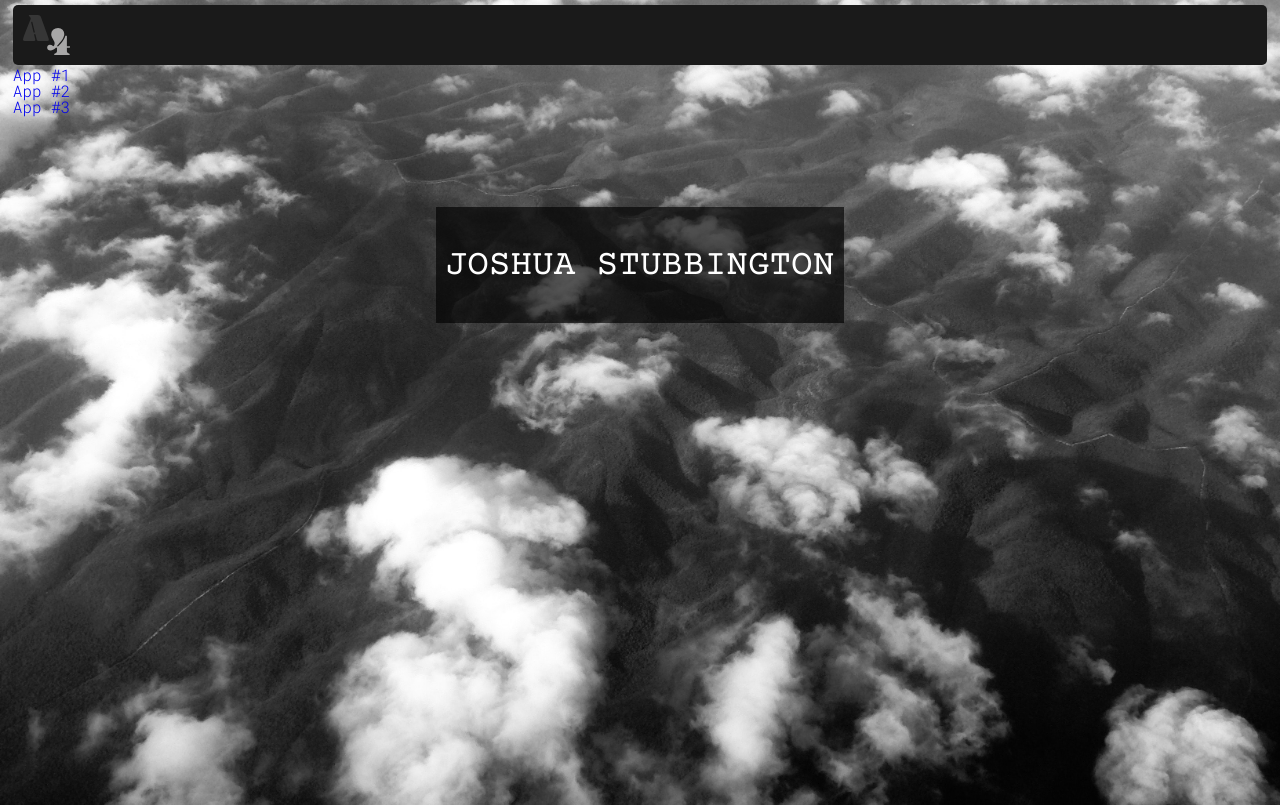
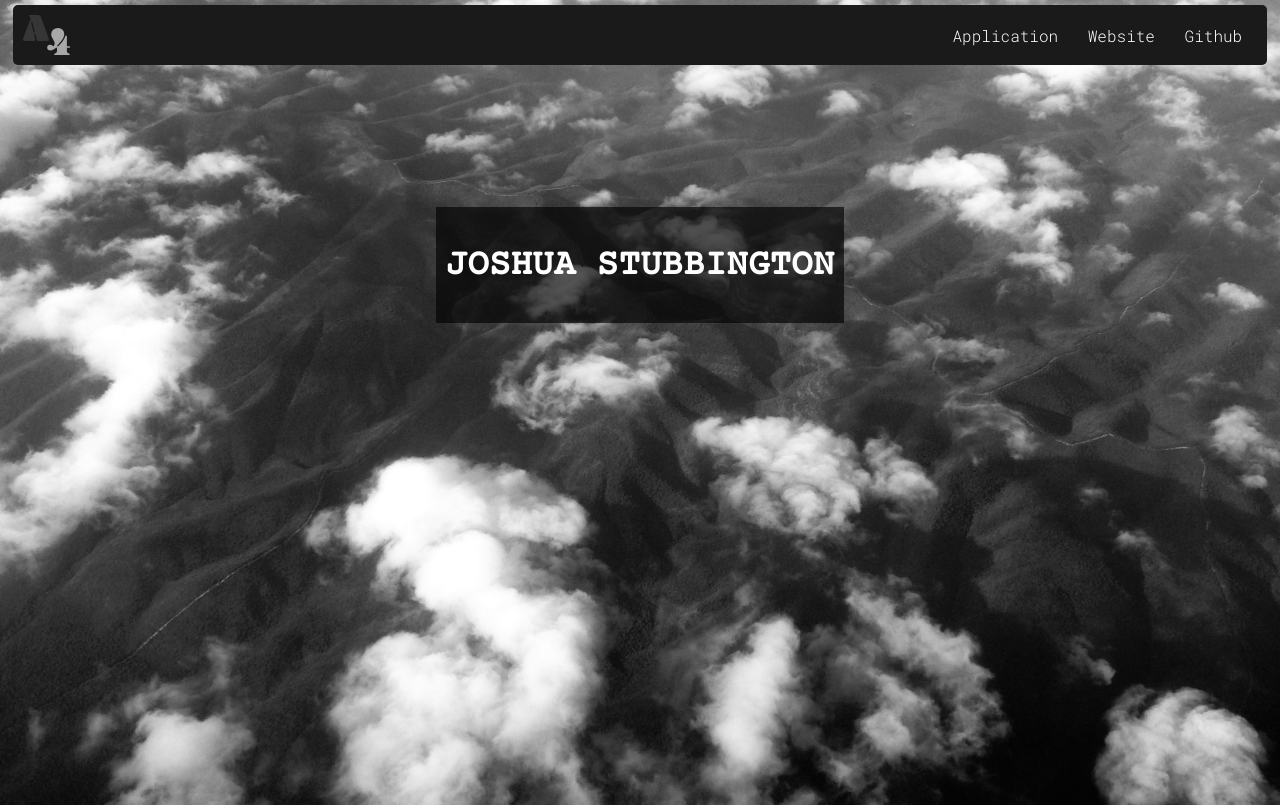
Before and after one commit to ayfor/portfolio, a plain HTML site: page index.html in a window 1280 px wide. Drawn offline with nearby package versions, Linux system fonts and the light colour scheme.

Commit message:
fixed nav links and added hover styling

```diff
--- a/assets/css/style.css
+++ b/assets/css/style.css
@@ -16,18 +16,31 @@ body{
 }
 
 nav{
-    justify-content: space-around;
+    margin-left: 1%;
+    margin-right: 1%;
+    margin-top:5px;
+
+    display: flex;
+    justify-content: space-between;
     align-items: center;
     background-color: #1A1A1A;
     height: 60px;
     width: 98%;
     border-radius: 5px;
-    margin: auto;
-    margin-top: 5px;
+
 }
 
 a{
     text-decoration: none;
+    color: white;
+}
+
+a:hover{
+ color: #FA5F1A;
+}
+
+ul, li, .logo, .nav-links {
+    display: inline;
 }
 
 header{
@@ -40,15 +53,18 @@ header{
 
 }
 
+li{
+    padding: 10px;
+}
+
 .logo{
-    display: inline;
     margin: 10px;
     height: 40px;
     width: auto;
 }
 
 .nav-links{
-    display: inline;
+    padding: 15px;
 }
 
 .hero-page{
--- a/index.html
+++ b/index.html
@@ -5,7 +5,6 @@
     <meta http-equiv="X-UA-Compatible" content="IE=edge">
     <meta name="viewport" content="width=device-width, initial-scale=1.0">
     <title>A4 Portfolio</title>
-    <link rel="stylesheet" href="./assets/css/reset.css">
     <link rel="stylesheet" href="./assets/css/style.css">
     <link rel="preconnect" href="https://fonts.gstatic.com">
     <link href="https://fonts.googleapis.com/css2?family=Courier+Prime&family=Roboto+Mono:wght@300&display=swap" rel="stylesheet">
@@ -13,25 +12,19 @@
 </head>
 <body>
     <nav>
-        <section>
         <img class="logo" src="/assets/images/a4 logo.svg" alt="A4 Studios Logo">
-            <div class="nav-links">
-                <ul>
+
+        <ul class="nav-links">
             <li>
-                        <a href="#">App #1</a>
+                <a href="#">Application</a>
             </li>
             <li>
-                        <a href="#">App #2</a>
+                <a href="#">Website</a>
             </li>
             <li>
-                        <a href="#">App #3</a>
+                <a href="#">Github</a>
             </li>
         </ul>
-            </div>
-        </section>
-        <section class="nav-links">
-
-        </section>
     </nav>
 
     <header class="hero-page">
```
Lines whose indentation alone changed are shown as unchanged.
